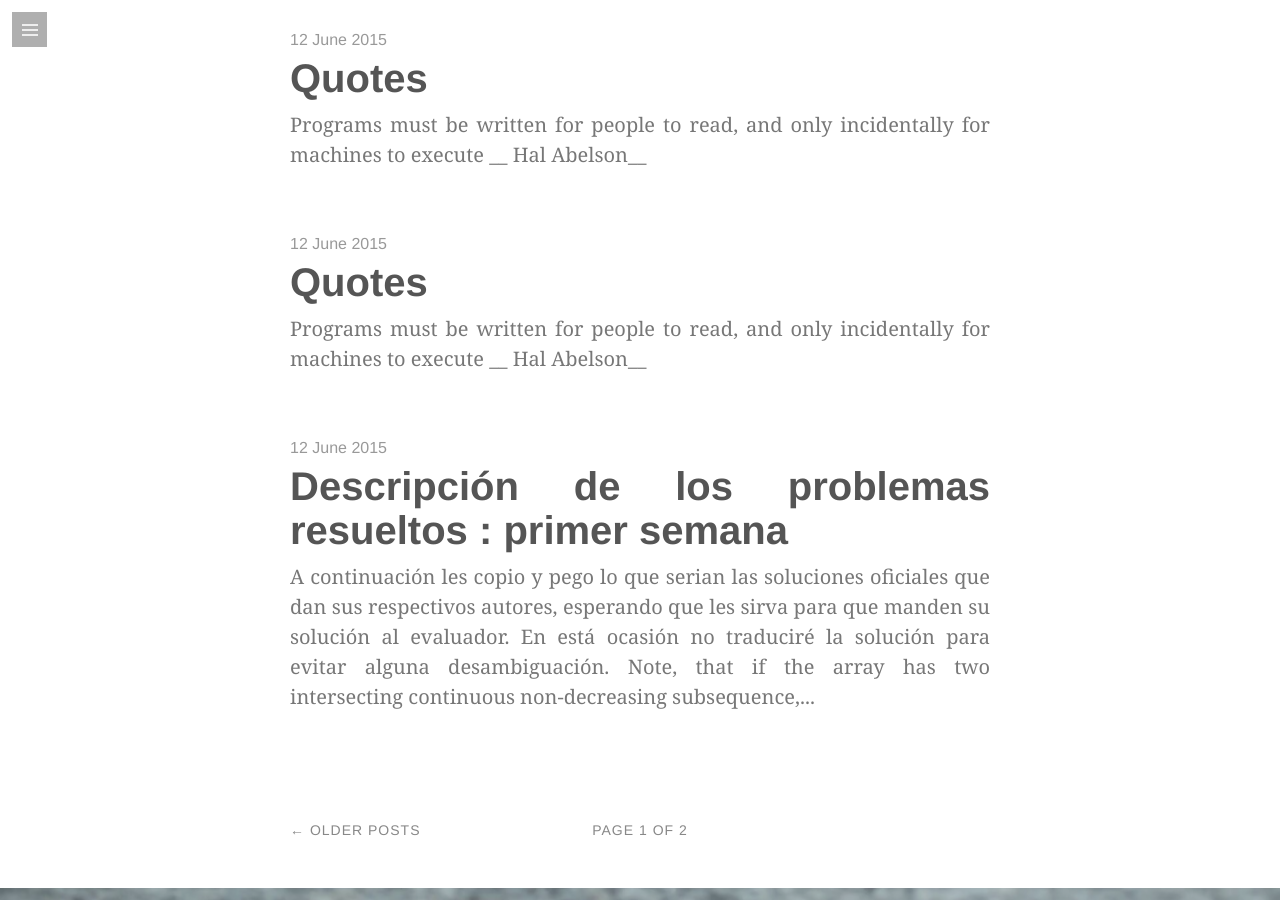
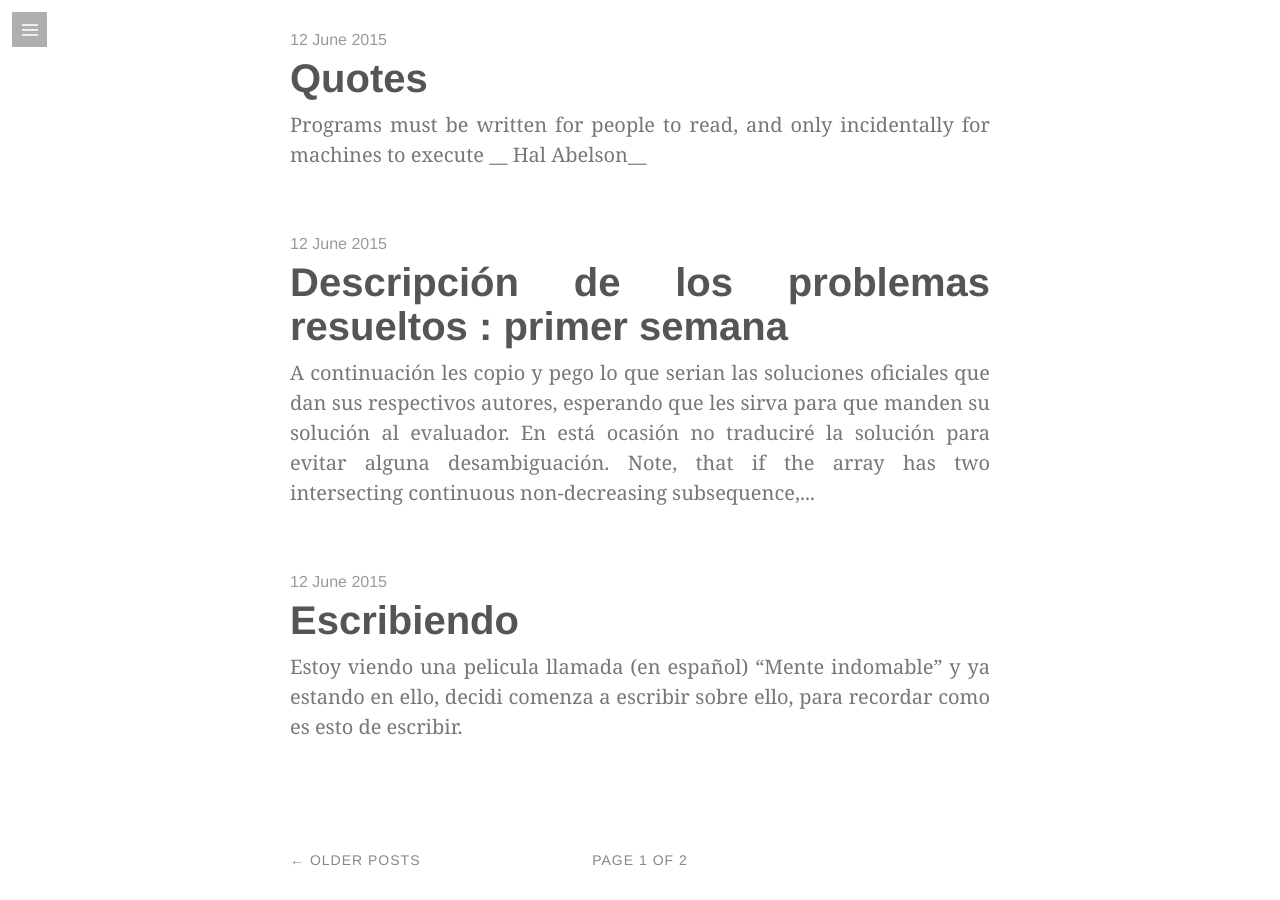
Before and after one commit to pazthor/pazthor.github.io, a Jekyll site: the page built from index.html, in a window 1280 px wide and 900 px high, scrolled down 2468 px. Built offline with Jekyll 4.4.1, drawn with Linux system fonts in a browser that asks for light colours; some web fonts are replaced; the list of posts is cut into pages by our own code.

Commit message:
subiendo post

```diff
--- a/_config.yml
+++ b/_config.yml
@@ -52,6 +52,8 @@
   type_title:	Algunos derechos reservados
   type_url:	http://creativecommons.org/licenses/by-nc/2.5
 
+gems:
+  - jekyll-gist
+
 # Google Analytics (add the UA Code, e.g.: UA-xxxxxxxx-1)
-
 google_analytics: UA-70101251-1
--- a/_posts/2015-18-12-quotes.md
+++ /dev/null
@@ -1,8 +0,0 @@
----
-layout: Pages
-title:  "Quotes"
-date:   2015-06-12 22:00:50
-categories: Quote CS  Philosophy
----
-
-Programs must be written for people to read, and only incidentally for machines to execute __ Hal Abelson__
```
Also changed, not shown: Gemfile (added, +11 -0 lines), _posts/2015-10-15-codigorespuesta.markdown (+1 -26 lines), _posts/2015-12-18-quotes.md (+1 -1 lines), _posts/2015-11-02-iniciando_Docker.md (renamed from _posts/2016-01-8-iniciando_Docker.md), 1 other file.
